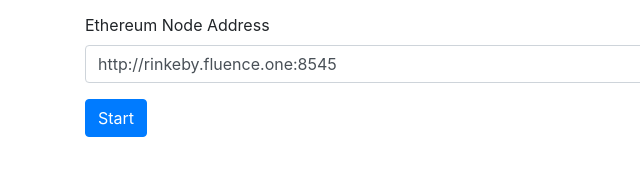
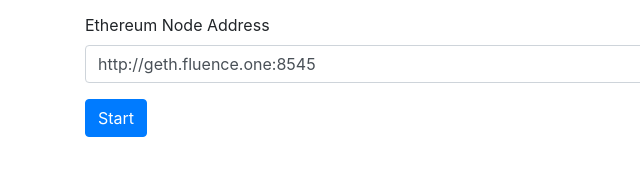
Before and after one commit to fluencelabs/example-sqldb, a website built with webpack: page index.html in a window 1280 px wide. Shown: the part 299-474 px from the top of the page, 0-640 px from the left. Built offline with nearby package versions, Linux system fonts and the light colour scheme.

Commit message:
geth.fluence.one

```diff
--- a/index.html
+++ b/index.html
@@ -23,7 +23,7 @@
     </div>
     <div class="form-group">
         <label for="ethereum-address">Ethereum Node Address</label>
-        <input type="text" class="form-control" id="ethereum-address" aria-label="Ethereum Address" aria-describedby="basic-addon1" value="http://rinkeby.fluence.one:8545" required>
+        <input type="text" class="form-control" id="ethereum-address" aria-label="Ethereum Address" aria-describedby="basic-addon1" value="http://geth.fluence.one:8545" required>
     </div>
     <div class="form-check" id="use-metamask-div">
         <input class="form-check-input" type="checkbox" value="" id="use-metamask">
```
